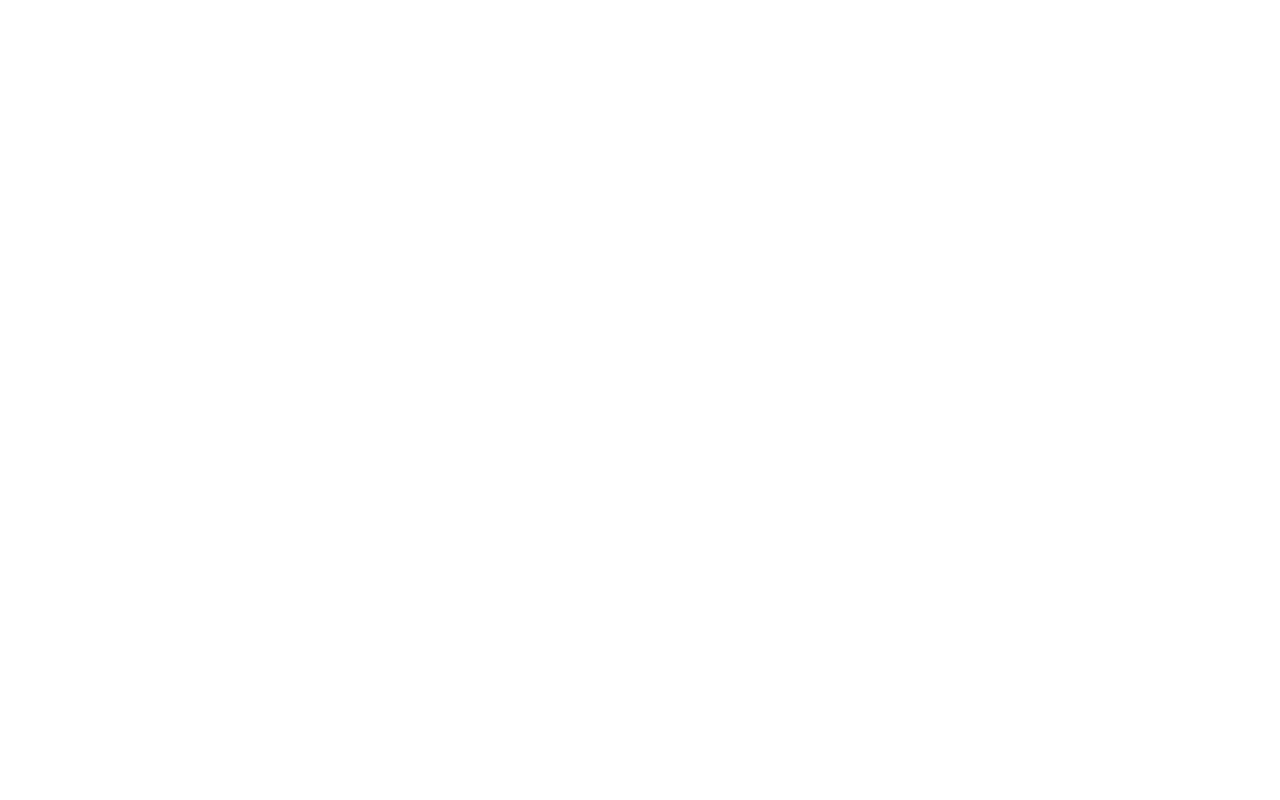
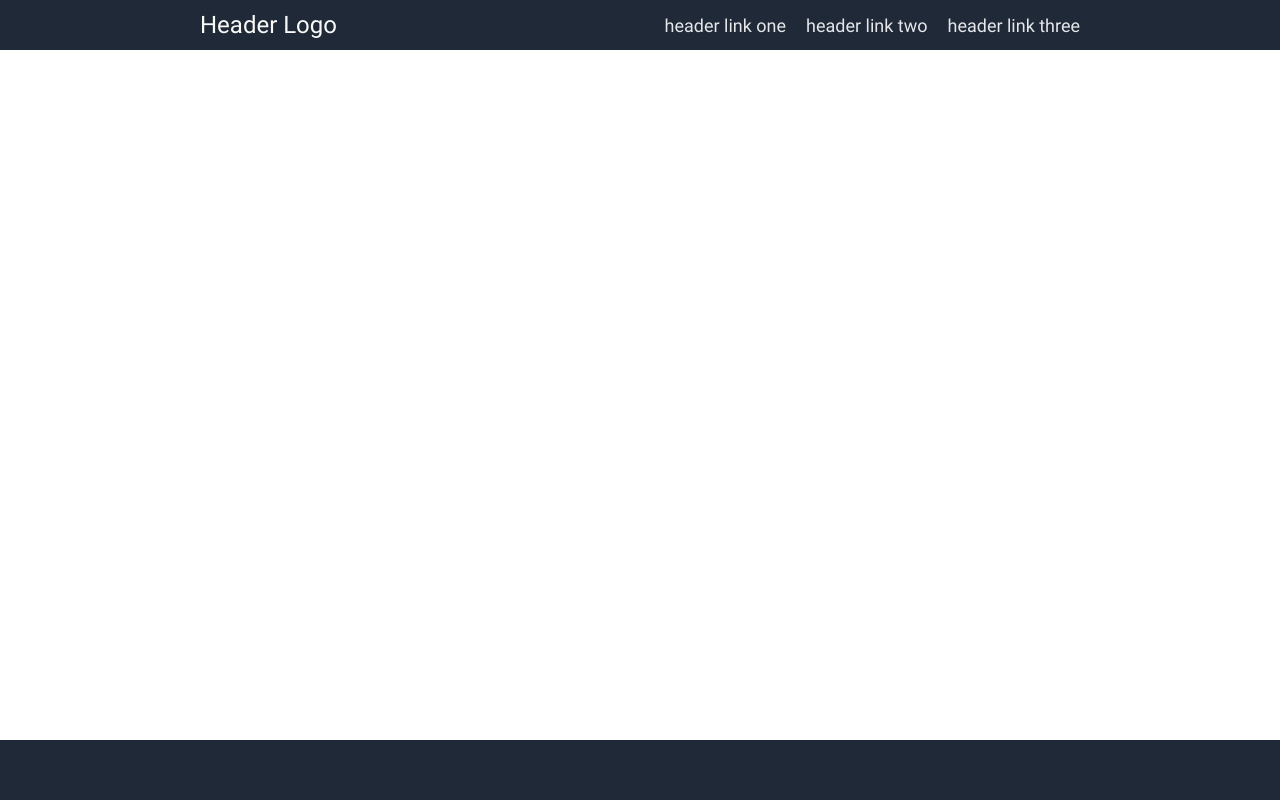
Before and after one commit to red1code/landing-page, a plain HTML site: page index.html in a window 1280 px wide. Drawn offline with Linux system fonts and the light colour scheme.

Commit message:
some global adjustments + header

```diff
--- a/index.html
+++ b/index.html
@@ -5,10 +5,27 @@
     <meta charset="UTF-8">
     <meta http-equiv="X-UA-Compatible" content="IE=edge">
     <meta name="viewport" content="width=device-width, initial-scale=1.0">
+    <link rel="stylesheet" href="styles.css">
     <title>Landing Page</title>
 </head>
 
 <body>
+    <header>
+        <div class="logo-container">
+            <a href="#" class="logo-link">Header Logo</a>
+        </div>
+        <nav class="nav-links">
+            <ul>
+                <li><a href="#">header link one</a></li>
+                <li><a href="#">header link two</a></li>
+                <li><a href="#">header link three</a></li>
+            </ul>
+        </nav>
+    </header>
+
+    <main></main>
+
+    <footer></footer>
 
 </body>
 
--- a/styles.css
+++ b/styles.css
@@ -0,0 +1,70 @@
+@font-face {
+    font-family: 'Roboto';
+    src: url(./assets/Roboto-Regular.ttf);
+}
+
+:root {
+    --dark-bg-color: #1f2937;
+    --quote-section-bg-color: #E5E7EB;
+    --btn-color: #3882F6;
+    --hdr-ht: 50px;
+    --footer-ht: 60px;
+    --gap: 20px;
+    --font: 'Roboto';
+}
+
+* {
+    box-sizing: border-box;
+    margin: 0;
+    padding: 0;
+}
+
+body {
+    min-height: 100vh;
+    display: flex;
+    flex-direction: column;
+    font-family: var(--font);
+}
+
+a {
+    text-decoration: none;
+}
+
+ul {
+    list-style: none;
+    margin: 0;
+    padding: 0;
+}
+
+header {
+    height: var(--hdr-ht);
+    background-color: var(--dark-bg-color);
+    display: flex;
+    justify-content: space-between;
+    align-items: center;
+    padding: var(--gap) 200px;
+}
+
+.logo-link {
+    font-size: 24px;
+    color: #F9FAF8;
+}
+
+nav ul {
+    display: flex;
+    gap: var(--gap);
+}
+
+nav ul a {
+    font-size: 18px;
+    color: #E5E7EB;
+}
+
+main {
+    flex: 1;
+}
+
+footer {
+    height: var(--footer-ht);
+    background-color: var(--dark-bg-color);
+}
```
Also changed, not shown: assets/Roboto-Regular.ttf (added), assets/antonino-visalli.jpg (added).
